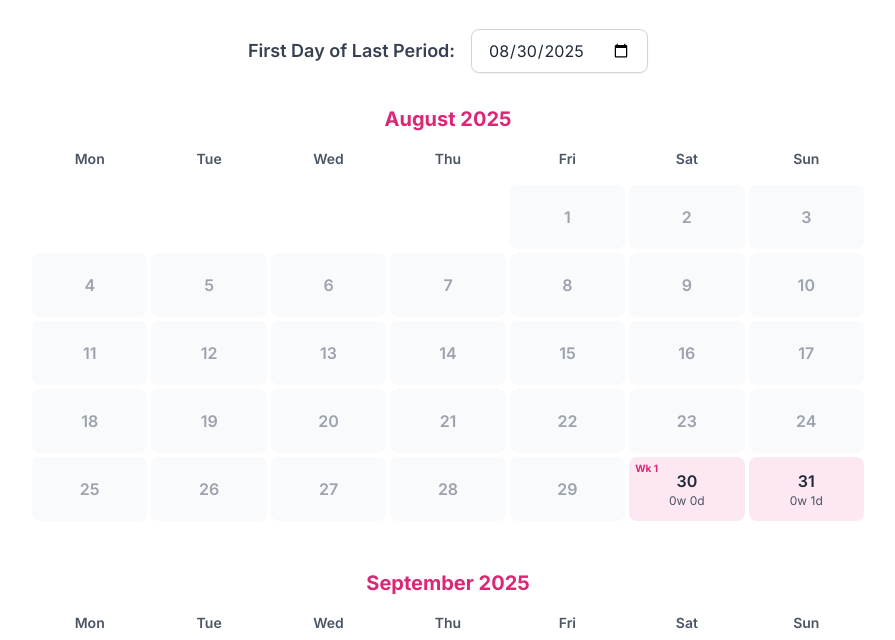
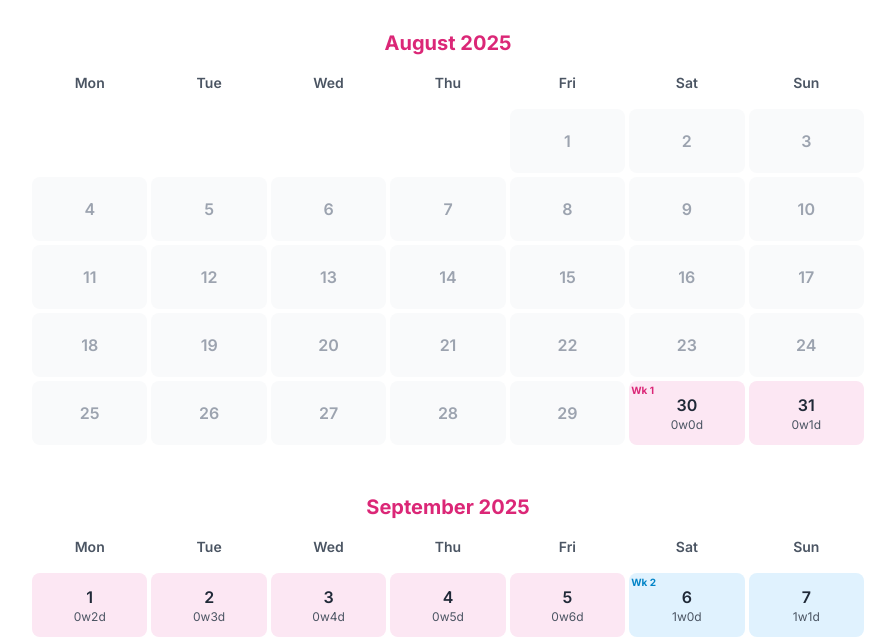
Before and after one commit to WoSupport/pregnancy-calendar, a plain HTML site: page index.html in a window 1280 px wide. Shown: the part 123-763 px from the top of the page, without its empty margins (192-1087 px from the left). Drawn offline with nearby package versions, Linux system fonts and the light colour scheme.

Commit message:
refactor: hardcode LMP date and remove date input

```diff
--- a/index.html
+++ b/index.html
@@ -28,17 +28,9 @@
                 <p class="text-gray-500 mt-2">Track your pregnancy journey, one day at a time.</p>
             </div>
 
-            <!-- Input Section -->
-            <div class="flex flex-col sm:flex-row items-center justify-center gap-4 mb-8">
-                <label for="lmp-date" class="font-semibold text-lg text-gray-700">First Day of Last Period:</label>
-                <input type="date" id="lmp-date" class="px-4 py-2 border border-gray-300 rounded-lg shadow-sm focus:ring-2 focus:ring-pink-400 focus:border-pink-400 transition">
-            </div>
-
             <!-- Calendar Display -->
             <div id="calendar-container" class="mt-6">
-                <div id="initial-message" class="text-center text-gray-500 p-8 border-2 border-dashed rounded-lg">
-                    <p>Please select a date to generate your pregnancy calendar.</p>
-                </div>
+                <!-- Calendar will be injected here -->
             </div>
         </div>
         <footer class="text-center mt-8 text-gray-500 text-sm">
@@ -47,9 +39,7 @@
     </div>
 
     <script>
-        const lmpDateInput = document.getElementById('lmp-date');
         const calendarContainer = document.getElementById('calendar-container');
-        const initialMessage = document.getElementById('initial-message');
 
         // Color palette for the weeks - This will be simplified
         const weekColors = [
@@ -61,27 +51,17 @@
             '2026-01-16', '2026-02-02', '2026-03-02', '2026-03-30', '2026-04-21'
         ].map(d => new Date(d + 'T00:00:00').getTime()));
 
-        // Set default date and generate calendar on page load
+        // Hardcoded LMP Date
+        const LMP_DATE = new Date('2025-08-30T00:00:00');
+
+        // Generate calendar on page load
         window.addEventListener('DOMContentLoaded', () => {
-            lmpDateInput.value = '2025-08-30';
-            // Programmatically trigger the change event to generate the calendar
-            const event = new Event('change');
-            lmpDateInput.dispatchEvent(event);
-        });
-
-        lmpDateInput.addEventListener('change', () => {
-            const lmpDateStr = lmpDateInput.value;
-            if (lmpDateStr) {
-                // The input gives a string like "YYYY-MM-DD". We need to add time to avoid timezone issues.
-                const lmpDate = new Date(lmpDateStr + 'T00:00:00');
-                generateCalendar(lmpDate);
-            }
+            generateCalendar(LMP_DATE);
         });
 
         function generateCalendar(lmpDate) {
-            // Clear previous calendar and message
+            // Clear previous calendar
             calendarContainer.innerHTML = '';
-            if(initialMessage) initialMessage.style.display = 'none';
 
             // Get today's date and normalize it to midnight for accurate comparison
             const today = new Date();
@@ -163,12 +143,12 @@
                         // Regular day logic
                         if (daysIntoWeek === 0) {
                             const labelColorClass = completedWeeks % 2 === 0 ? 'text-pink-600' : 'text-sky-600';
-                            weekStartLabel = `<div class="absolute top-1 left-1.5 ${labelColorClass} text-[10px] font-bold">Wk ${completedWeeks + 1}</div>`;
+                            weekStartLabel = `<div class="absolute top-0.5 left-0.5 ${labelColorClass} text-[8px] md:text-[10px] font-bold">Wk ${completedWeeks + 1}</div>`;
                         }
 
                         // OB Visit Logic
                         if (isObVisit) {
-                            obVisitBadge = `<div class="absolute top-0 right-0 bg-purple-700 text-white text-[11px] font-bold px-1.5 py-0.5 rounded-bl-lg rounded-tr-lg shadow-md">OB</div>`;
+                            obVisitBadge = `<div class="absolute top-0 right-0 bg-purple-700 text-white text-[9px] md:text-[11px] font-bold px-1 md:px-1.5 py-0.5 rounded-bl-lg rounded-tr-lg shadow-md">OB</div>`;
                             // Make the cell distinct and prominent
                             todayClass += ' ring-4 ring-purple-600 ring-offset-2 z-10';
                         }
@@ -178,8 +158,8 @@
                         <div class="relative day-cell flex flex-col items-center justify-center h-14 md:h-16 rounded-lg ${weekColor} ${todayClass}">
                             ${weekStartLabel}
                             ${obVisitBadge}
-                            <span class="text-base font-semibold">${dayOfMonth}</span>
-                            <span class="text-xs ${isDueDate ? 'text-pink-100' : 'text-gray-600'}">${!isDueDate ? `${completedWeeks}w ${daysIntoWeek}d` : ''}</span>
+                            <span class="text-sm md:text-base font-semibold">${dayOfMonth}</span>
+                            <span class="text-[10px] md:text-xs ${isDueDate ? 'text-pink-100' : 'text-gray-600'} whitespace-nowrap">${!isDueDate ? `${completedWeeks}w${daysIntoWeek}d` : ''}</span>
                             ${dueDateContent}
                         </div>
                     `;
```
